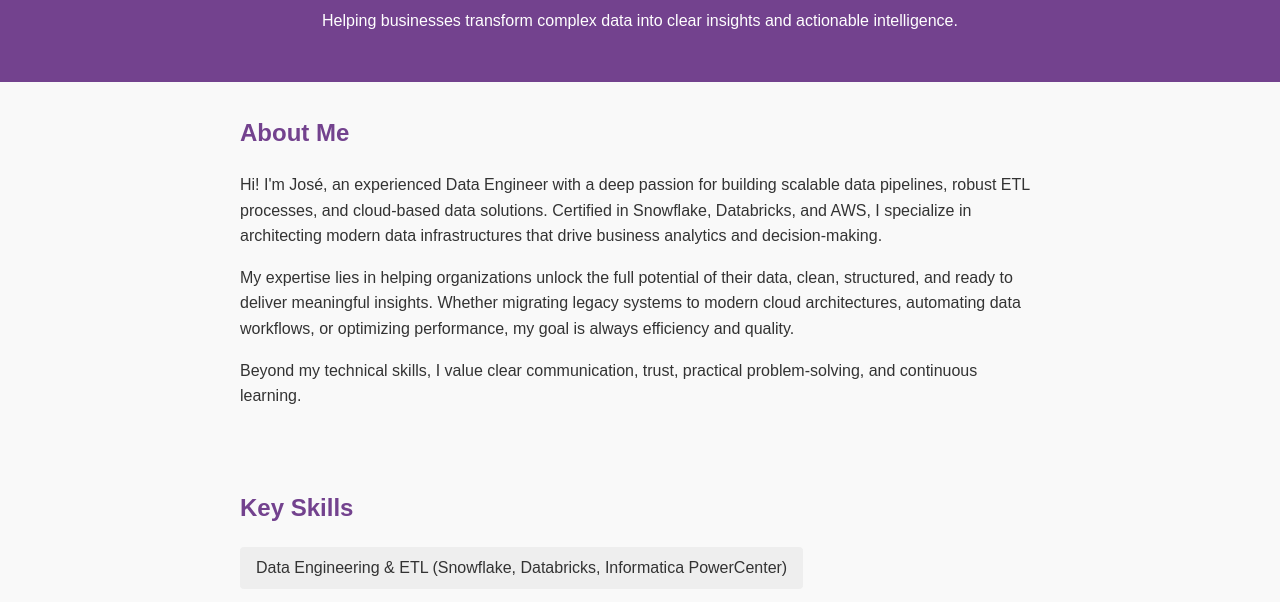
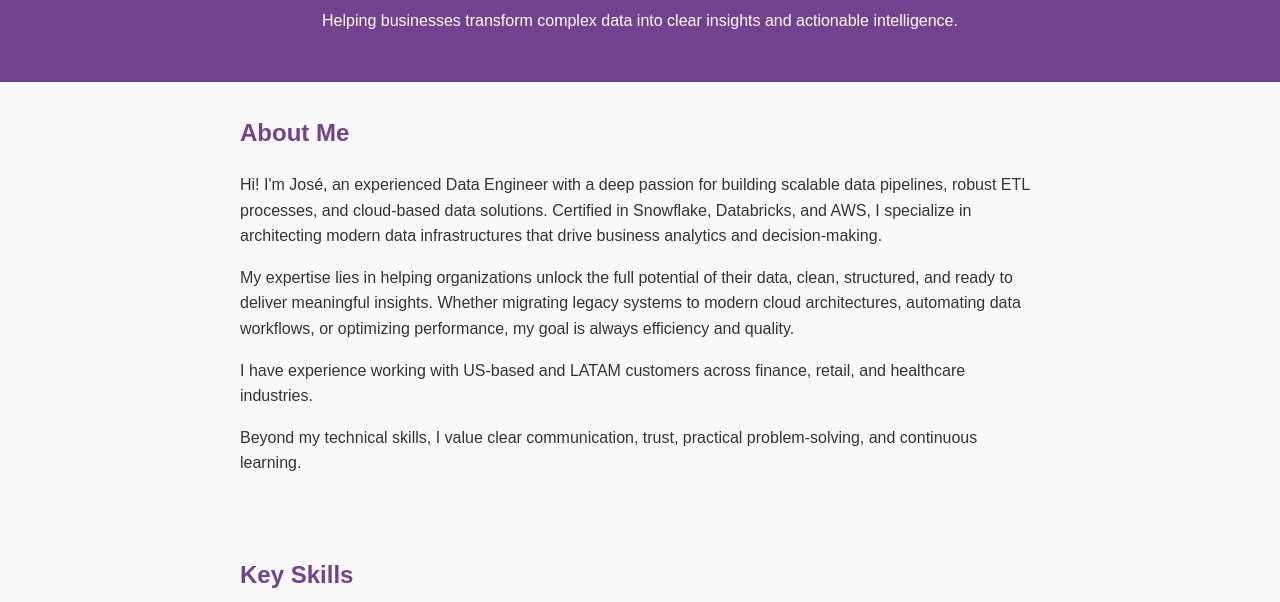
Before and after one commit to ArizagaJose/landing-page, a plain HTML site: page index.html in a window 1280 px wide. Shown: the part 118-720 px from the top of the page. Drawn offline with Linux system fonts and the light colour scheme.

Commit message:
Add industry experience to about section

```diff
--- a/index.html
+++ b/index.html
@@ -34,6 +34,7 @@
     <p>My expertise lies in helping organizations unlock the full potential of their data, clean, structured, and ready
       to deliver meaningful insights. Whether migrating legacy systems to modern cloud architectures, automating data
       workflows, or optimizing performance, my goal is always efficiency and quality.</p>
+    <p>I have experience working with US-based and LATAM customers across finance, retail, and healthcare industries.</p>
     <p>Beyond my technical skills, I value clear communication, trust, practical problem-solving, and continuous
       learning.</p>
 
```
